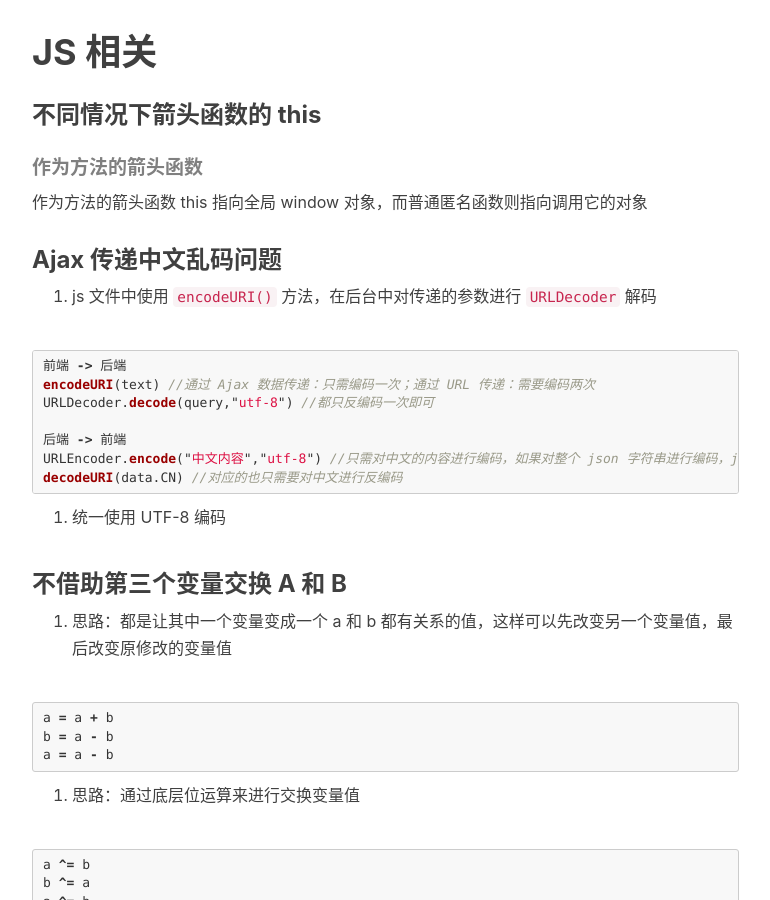
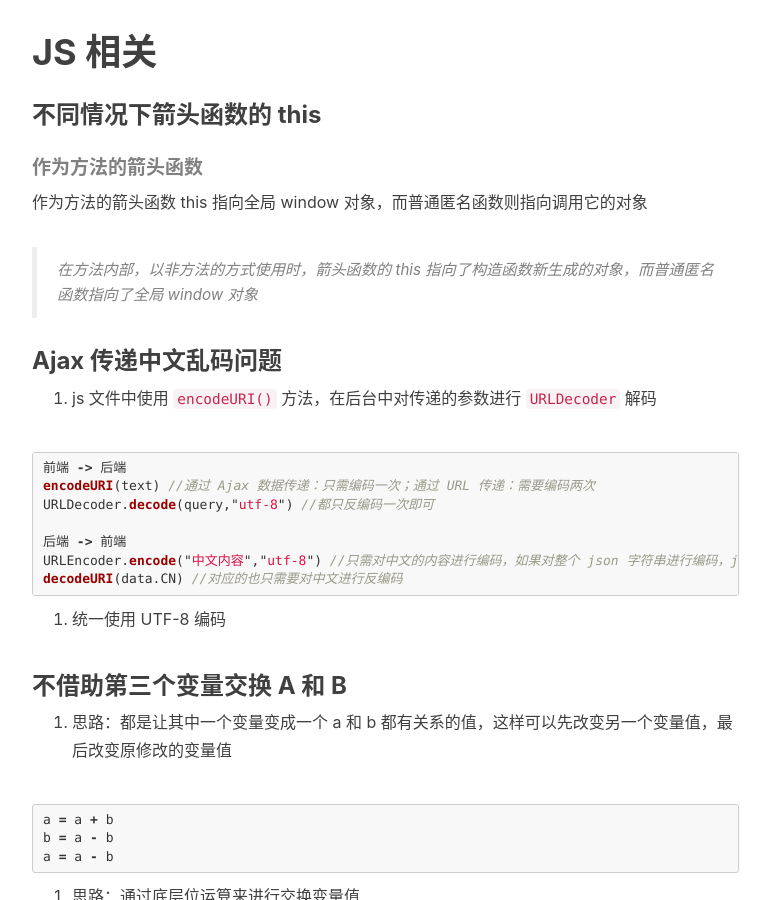
Before and after one commit to corcd/corcd.github.io, a Jekyll site: the page built from _posts/2019-03-13-Normal-web-problems.markdown, in a window 1280 px wide and 900 px high, scrolled down 541 px. Shown: the whole window, without its empty margins (233-1003 px from the left). Built offline with Jekyll 4.4.1, drawn with Linux system fonts in a browser that asks for light colours; nearby versions of some CDN libraries; comment, search, counter and statistics services are not loaded.

Commit message:
Update new articles

```diff
--- a/_posts/2019-03-13-Normal-web-problems.markdown
+++ b/_posts/2019-03-13-Normal-web-problems.markdown
@@ -16,6 +16,8 @@ tags:
 ### 不同情况下箭头函数的 this
 ##### 作为方法的箭头函数
 作为方法的箭头函数 this 指向全局 window 对象，而普通匿名函数则指向调用它的对象
+
+> 在方法内部，以非方法的方式使用时，箭头函数的 this 指向了构造函数新生成的对象，而普通匿名函数指向了全局 window 对象
 
 ### Ajax 传递中文乱码问题
 1. js 文件中使用 `encodeURI()` 方法，在后台中对传递的参数进行 `URLDecoder` 解码
```
